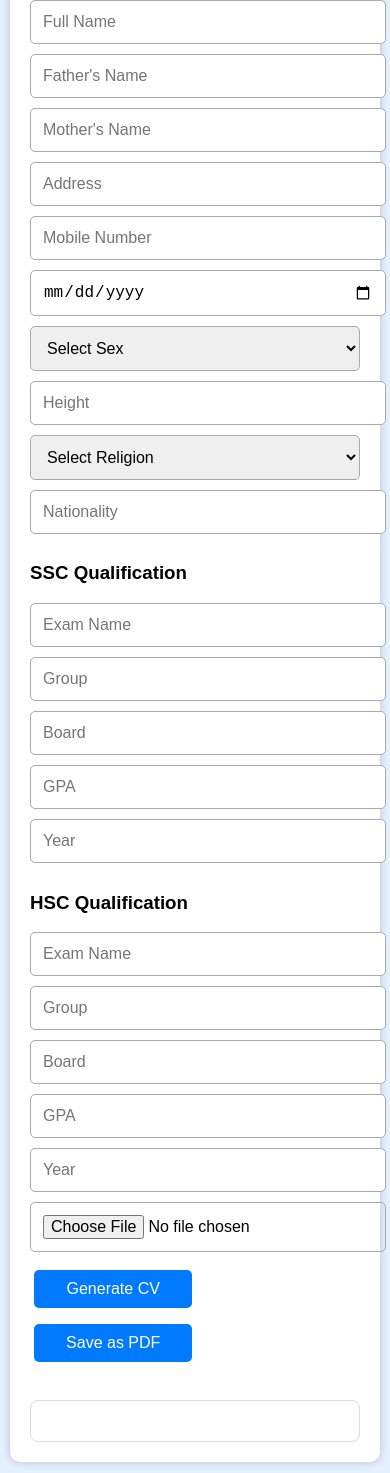
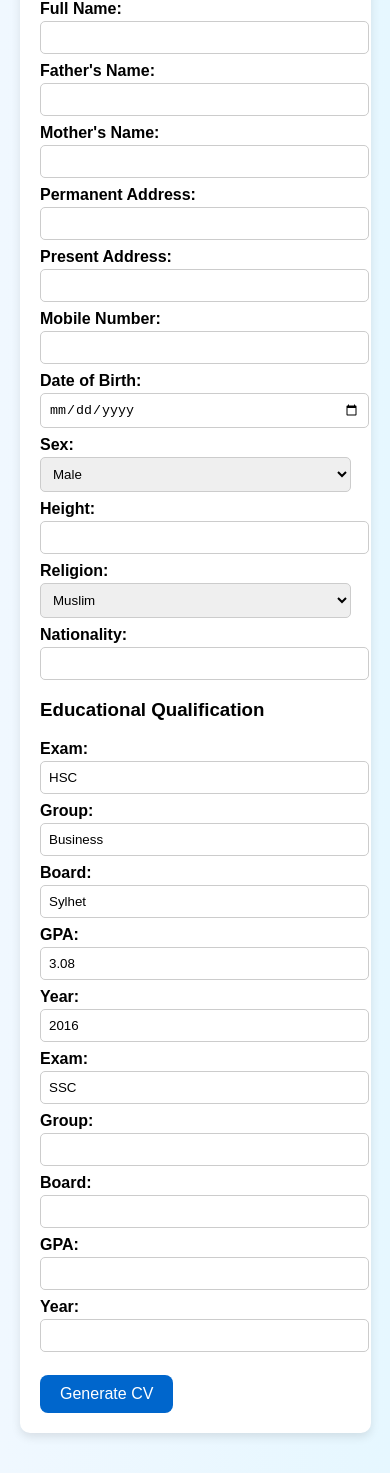
Before and after one commit to ANIKVAI0077/bug-free-doodle, a plain HTML site: page index.html in a window 390 px wide. Shown: the part 103-1576 px from the top of the page. Drawn offline with Linux system fonts and the light colour scheme.

Commit message:
Add files via upload

```diff
--- a/index.html
+++ b/index.html
@@ -1,58 +1,113 @@
 <!DOCTYPE html>
 <html lang="en">
 <head>
-  <meta charset="UTF-8" />
-  <meta name="viewport" content="width=device-width, initial-scale=1.0"/>
-  <title>Mobile CV Generator</title>
-  <link rel="stylesheet" href="style.css" />
+  <meta charset="UTF-8">
+  <meta name="viewport" content="width=device-width, initial-scale=1.0">
+  <title>CV Generator</title>
+  <link rel="stylesheet" href="style.css">
 </head>
 <body>
   <div class="container">
-    <h2 class="title">CV Generator</h2>
+    <!-- CV Input Form -->
+    <section id="form-section">
+      <h1>CV Generator</h1>
+      <form id="cvForm">
+        <label>Full Name: <input type="text" id="name" required></label>
+        <label>Father's Name: <input type="text" id="father" required></label>
+        <label>Mother's Name: <input type="text" id="mother" required></label>
+        <label>Permanent Address: <input type="text" id="permanent" required></label>
+        <label>Present Address: <input type="text" id="present" required></label>
+        <label>Mobile Number: <input type="text" id="mobile" required></label>
+        <label>Date of Birth: <input type="date" id="dob" required></label>
+        <label>Sex:
+          <select id="sex">
+            <option>Male</option>
+            <option>Female</option>
+            <option>Other</option>
+          </select>
+        </label>
+        <label>Height: <input type="text" id="height"></label>
+        <label>Religion:
+          <select id="religion">
+            <option>Muslim</option>
+            <option>Hindu</option>
+            <option>Christian</option>
+            <option>Buddhist</option>
+          </select>
+        </label>
+        <label>Nationality: <input type="text" id="nationality" required></label>
 
-    <input type="text" id="name" placeholder="Full Name" />
-    <input type="text" id="father" placeholder="Father's Name" />
-    <input type="text" id="mother" placeholder="Mother's Name" />
-    <input type="text" id="address" placeholder="Address" />
-    <input type="text" id="mobile" placeholder="Mobile Number" />
-    <input type="date" id="dob" placeholder="Date of Birth" />
-    <select id="sex">
-      <option value="">Select Sex</option>
-      <option>Male</option>
-      <option>Female</option>
-      <option>Other</option>
-    </select>
-    <input type="text" id="height" placeholder="Height" />
-    <select id="religion">
-      <option value="">Select Religion</option>
-      <option>Islam</option>
-      <option>Hinduism</option>
-      <option>Christianity</option>
-    </select>
-    <input type="text" id="nationality" placeholder="Nationality" />
+        <h3>Educational Qualification</h3>
+        <div class="edu">
+          <label>Exam: <input type="text" id="exam1" value="HSC"></label>
+          <label>Group: <input type="text" id="group1" value="Business"></label>
+          <label>Board: <input type="text" id="board1" value="Sylhet"></label>
+          <label>GPA: <input type="text" id="gpa1" value="3.08"></label>
+          <label>Year: <input type="text" id="year1" value="2016"></label>
+        </div>
+        <div class="edu">
+          <label>Exam: <input type="text" id="exam2" value="SSC"></label>
+          <label>Group: <input type="text" id="group2"></label>
+          <label>Board: <input type="text" id="board2"></label>
+          <label>GPA: <input type="text" id="gpa2"></label>
+          <label>Year: <input type="text" id="year2"></label>
+        </div>
 
-    <h3>SSC Qualification</h3>
-    <input type="text" id="ssc_exam" placeholder="Exam Name" />
-    <input type="text" id="ssc_group" placeholder="Group" />
-    <input type="text" id="ssc_board" placeholder="Board" />
-    <input type="text" id="ssc_gpa" placeholder="GPA" />
-    <input type="text" id="ssc_year" placeholder="Year" />
+        <button type="button" onclick="generateCV()">Generate CV</button>
+      </form>
+    </section>
 
-    <h3>HSC Qualification</h3>
-    <input type="text" id="hsc_exam" placeholder="Exam Name" />
-    <input type="text" id="hsc_group" placeholder="Group" />
-    <input type="text" id="hsc_board" placeholder="Board" />
-    <input type="text" id="hsc_gpa" placeholder="GPA" />
-    <input type="text" id="hsc_year" placeholder="Year" />
+    <!-- CV Preview -->
+    <section id="cv-section" style="display:none;">
+      <div id="cv" class="cv-paper">
+        <h1 class="cv-title">Curriculum Vitae</h1>
+        <p><strong>Name:</strong> <span id="r-name"></span></p>
+        <p><strong>Father's Name:</strong> <span id="r-father"></span></p>
+        <p><strong>Mother's Name:</strong> <span id="r-mother"></span></p>
+        <p><strong>Permanent Address:</strong> <span id="r-permanent"></span></p>
+        <p><strong>Present Address:</strong> <span id="r-present"></span></p>
+        <p><strong>Mobile Number:</strong> <span id="r-mobile"></span></p>
+        <p><strong>Date of Birth:</strong> <span id="r-dob"></span></p>
+        <p><strong>Sex:</strong> <span id="r-sex"></span></p>
+        <p><strong>Height:</strong> <span id="r-height"></span></p>
+        <p><strong>Religion:</strong> <span id="r-religion"></span></p>
+        <p><strong>Nationality:</strong> <span id="r-nationality"></span></p>
 
-    <input type="file" id="photo" accept="image/*" />
+        <h2 class="edu-title">Educational Qualification</h2>
+        <table class="edu-table">
+          <thead>
+            <tr>
+              <th>Name of Exam</th>
+              <th>Group</th>
+              <th>Board</th>
+              <th>GPA</th>
+              <th>Year</th>
+            </tr>
+          </thead>
+          <tbody>
+            <tr>
+              <td id="r-exam1"></td>
+              <td id="r-group1"></td>
+              <td id="r-board1"></td>
+              <td id="r-gpa1"></td>
+              <td id="r-year1"></td>
+            </tr>
+            <tr>
+              <td id="r-exam2"></td>
+              <td id="r-group2"></td>
+              <td id="r-board2"></td>
+              <td id="r-gpa2"></td>
+              <td id="r-year2"></td>
+            </tr>
+          </tbody>
+        </table>
+      </div>
 
-    <div class="button-group">
-      <button onclick="generateCV()">Generate CV</button>
-      <button onclick="saveAsPDF()">Save as PDF</button>
-    </div>
-
-    <div id="cv-output" class="cv-output"></div>
+      <div class="btns">
+        <button onclick="printCV()">Save/Print CV</button>
+        <button onclick="editCV()">Edit Again</button>
+      </div>
+    </section>
   </div>
   <script src="script.js"></script>
 </body>
--- a/script.js
+++ b/script.js
@@ -1,78 +1,37 @@
 function generateCV() {
-  const name = document.getElementById('name').value;
-  const father = document.getElementById('father').value;
-  const mother = document.getElementById('mother').value;
-  const address = document.getElementById('address').value;
-  const mobile = document.getElementById('mobile').value;
-  const dob = document.getElementById('dob').value;
-  const sex = document.getElementById('sex').value;
-  const height = document.getElementById('height').value;
-  const religion = document.getElementById('religion').value;
-  const nationality = document.getElementById('nationality').value;
+  document.getElementById("form-section").style.display = "none";
+  document.getElementById("cv-section").style.display = "block";
 
-  const ssc_exam = document.getElementById('ssc_exam').value;
-  const ssc_group = document.getElementById('ssc_group').value;
-  const ssc_board = document.getElementById('ssc_board').value;
-  const ssc_gpa = document.getElementById('ssc_gpa').value;
-  const ssc_year = document.getElementById('ssc_year').value;
+  document.getElementById("r-name").innerText = document.getElementById("name").value;
+  document.getElementById("r-father").innerText = document.getElementById("father").value;
+  document.getElementById("r-mother").innerText = document.getElementById("mother").value;
+  document.getElementById("r-permanent").innerText = document.getElementById("permanent").value;
+  document.getElementById("r-present").innerText = document.getElementById("present").value;
+  document.getElementById("r-mobile").innerText = document.getElementById("mobile").value;
+  document.getElementById("r-dob").innerText = document.getElementById("dob").value;
+  document.getElementById("r-sex").innerText = document.getElementById("sex").value;
+  document.getElementById("r-height").innerText = document.getElementById("height").value;
+  document.getElementById("r-religion").innerText = document.getElementById("religion").value;
+  document.getElementById("r-nationality").innerText = document.getElementById("nationality").value;
 
-  const hsc_exam = document.getElementById('hsc_exam').value;
-  const hsc_group = document.getElementById('hsc_group').value;
-  const hsc_board = document.getElementById('hsc_board').value;
-  const hsc_gpa = document.getElementById('hsc_gpa').value;
-  const hsc_year = document.getElementById('hsc_year').value;
+  document.getElementById("r-exam1").innerText = document.getElementById("exam1").value;
+  document.getElementById("r-group1").innerText = document.getElementById("group1").value;
+  document.getElementById("r-board1").innerText = document.getElementById("board1").value;
+  document.getElementById("r-gpa1").innerText = document.getElementById("gpa1").value;
+  document.getElementById("r-year1").innerText = document.getElementById("year1").value;
 
-  const photo = document.getElementById('photo').files[0];
-  const reader = new FileReader();
-
-  reader.onload = function (e) {
-    const output = document.getElementById('cv-output');
-    output.innerHTML = `
-      <img src="${e.target.result}" alt="Photo">
-      <h2 style="text-align:center;">Curriculum Vitae</h2>
-      <strong>Full Name:</strong> ${name}<br>
-      <strong>Father's Name:</strong> ${father}<br>
-      <strong>Mother's Name:</strong> ${mother}<br>
-      <strong>Address:</strong> ${address}<br>
-      <strong>Mobile Number:</strong> ${mobile}<br>
-      <strong>Date of Birth:</strong> ${dob}<br>
-      <strong>Sex:</strong> ${sex}<br>
-      <strong>Height:</strong> ${height}<br>
-      <strong>Religion:</strong> ${religion}<br>
-      <strong>Nationality:</strong> ${nationality}<br><br>
-
-      <strong>Educational Qualification:</strong>
-      <table>
-        <tr>
-          <th>Name of Exam</th>
-          <th>Group</th>
-          <th>Board</th>
-          <th>GPA</th>
-          <th>Year</th>
-        </tr>
-        <tr>
-          <td>${ssc_exam}</td>
-          <td>${ssc_group}</td>
-          <td>${ssc_board}</td>
-          <td>${ssc_gpa}</td>
-          <td>${ssc_year}</td>
-        </tr>
-        <tr>
-          <td>${hsc_exam}</td>
-          <td>${hsc_group}</td>
-          <td>${hsc_board}</td>
-          <td>${hsc_gpa}</td>
-          <td>${hsc_year}</td>
-        </tr>
-      </table>
-    `;
-  };
-
-  if (photo) {
-    reader.readAsDataURL(photo);
-  }
+  document.getElementById("r-exam2").innerText = document.getElementById("exam2").value;
+  document.getElementById("r-group2").innerText = document.getElementById("group2").value;
+  document.getElementById("r-board2").innerText = document.getElementById("board2").value;
+  document.getElementById("r-gpa2").innerText = document.getElementById("gpa2").value;
+  document.getElementById("r-year2").innerText = document.getElementById("year2").value;
 }
 
-function saveAsPDF() {
+function printCV() {
   window.print();
 }
+
+function editCV() {
+  document.getElementById("form-section").style.display = "block";
+  document.getElementById("cv-section").style.display = "none";
+}
--- a/style.css
+++ b/style.css
@@ -1,98 +1,115 @@
 body {
   font-family: Arial, sans-serif;
-  background: #e5f0ff; /* RFL-style light blue background */
+  background: linear-gradient(to right, #f0f8ff, #e6f7ff);
   margin: 0;
-  padding: 10px;
+  padding: 0;
 }
 
 .container {
-  max-width: 100%;
+  width: 90%;
   margin: auto;
-  background: #fff;
   padding: 20px;
-  box-shadow: 0 0 8px rgba(0,0,0,0.2);
-  border-radius: 10px;
-  box-sizing: border-box;
 }
 
-input, select {
-  width: 100%;
-  padding: 12px;
-  margin-bottom: 10px;
-  font-size: 16px;
-  border-radius: 5px;
-  border: 1px solid #aaa;
+/* Form Section */
+#form-section {
+  background: #ffffff;
+  padding: 20px;
+  border-radius: 10px;
+  box-shadow: 0 4px 10px rgba(0,0,0,0.1);
+  margin-bottom: 20px;
 }
 
-button {
-  padding: 10px 16px;
-  font-size: 16px;
-  margin: 8px 4px;
-  background-color: #007bff;
-  color: white;
-  border: none;
-  border-radius: 5px;
-  cursor: pointer;
-  width: 48%;
+#form-section h1 {
+  text-align: center;
+  color: #0066cc;
+  margin-bottom: 15px;
 }
 
-button:hover {
-  background-color: #0056b3;
+form label {
+  display: block;
+  margin: 8px 0;
+  font-weight: bold;
 }
 
-.title {
-  text-align: center;
-  font-size: 26px;
-  margin-bottom: 20px;
-  color: #333;
-}
-
-.cv-output {
-  font-size: 18px;
-  line-height: 1.6;
-  margin-top: 30px;
-  background: #fff;
-  padding: 20px;
-  border: 1px solid #ddd;
-  border-radius: 8px;
+form input, form select {
   width: 100%;
-  box-sizing: border-box;
-}
-
-.cv-output img {
-  float: right;
-  max-width: 120px;
-  margin-left: 20px;
+  padding: 8px;
+  margin-top: 3px;
+  border: 1px solid #ccc;
   border-radius: 5px;
 }
 
-table {
-  width: 100%;
-  margin-top: 20px;
-  border-collapse: collapse;
+form button {
+  margin-top: 15px;
+  padding: 10px 20px;
+  background: #0066cc;
+  color: white;
+  border: none;
+  border-radius: 8px;
+  cursor: pointer;
   font-size: 16px;
 }
 
-th, td {
-  border: 1px solid #000;
-  padding: 10px;
+form button:hover {
+  background: #004d99;
+}
+
+/* CV Section */
+.cv-paper {
+  width: 210mm;
+  height: 297mm;
+  background: white;
+  padding: 30px 40px;
+  margin: auto;
+  border: 1px solid #ccc;
+  box-shadow: 0 4px 15px rgba(0,0,0,0.2);
+  font-size: 18px;
+  line-height: 1.8;
+}
+
+.cv-title {
+  text-align: center;
+  font-size: 26px;
+  text-decoration: underline;
+  margin-bottom: 20px;
+}
+
+.edu-title {
+  margin-top: 60px; /* নিচে নামানো হলো */
+  font-size: 22px;
+  text-decoration: underline;
+}
+
+.edu-table {
+  width: 100%;
+  border-collapse: collapse;
+  margin-top: 10px;
+  font-size: 18px;
+}
+
+.edu-table th, .edu-table td {
+  border: 1px solid #333;
+  padding: 8px;
   text-align: center;
 }
 
-@media print {
-  body * {
-    visibility: hidden;
-  }
+.btns {
+  text-align: center;
+  margin-top: 20px;
+}
 
-  .cv-output, .cv-output * {
-    visibility: visible;
-  }
+.btns button {
+  padding: 10px 20px;
+  margin: 5px;
+  background: #28a745;
+  border: none;
+  border-radius: 6px;
+  color: white;
+  font-size: 16px;
+  cursor: pointer;
+}
 
-  .cv-output {
-    position: absolute;
-    top: 0;
-    left: 0;
-    width: 100%;
-    background: white;
-  }
+.btns button:hover {
+  background: #218838;
 }
```
